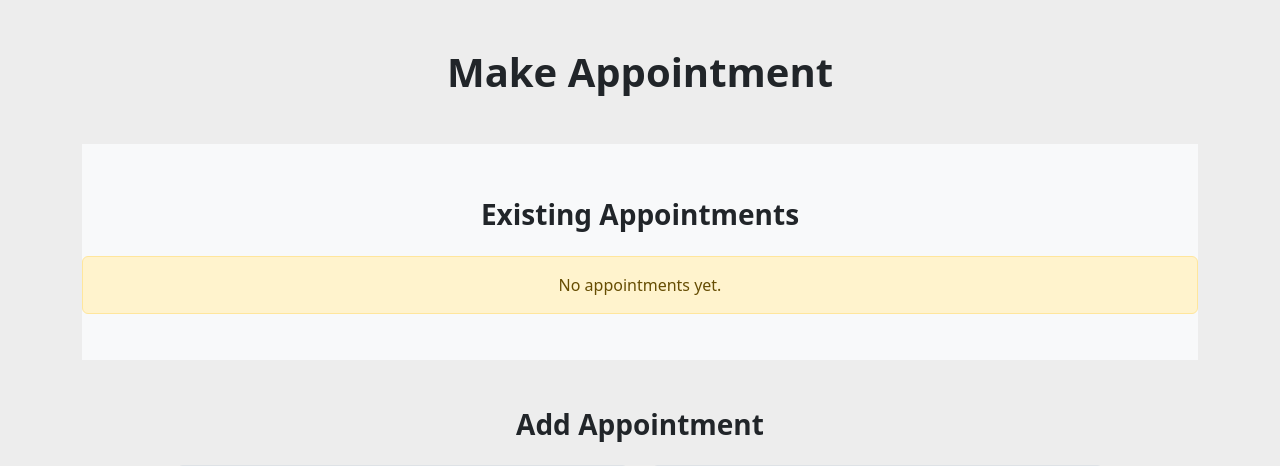
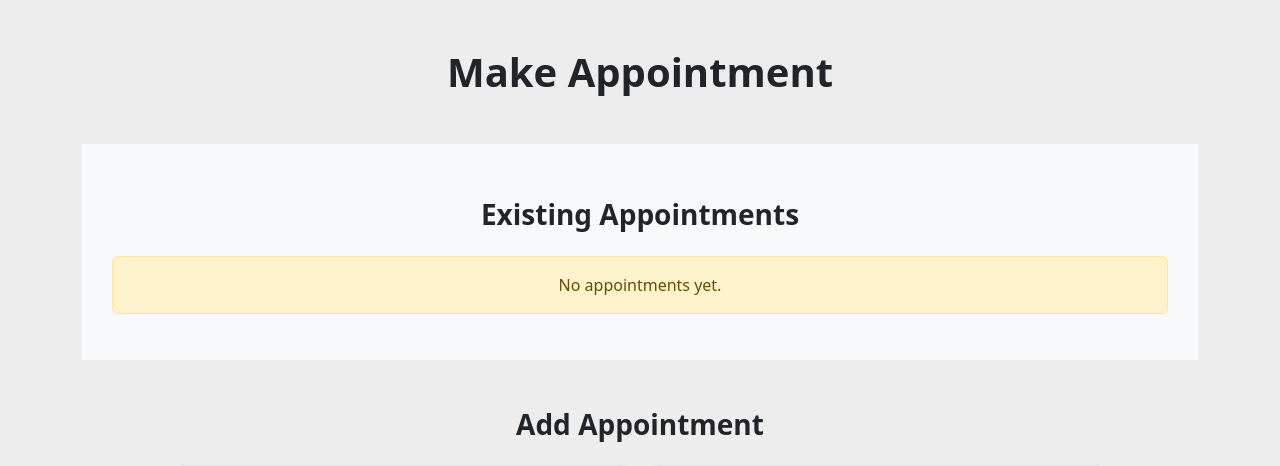
Before and after one commit to gaddour-chaima/medecine_project_flask, a Flask app: template templates/clients.html in a window 1280 px wide. Shown: the part 469-935 px from the top of the page. Run offline with Flask 3, Linux system fonts and the light colour scheme; the template is opened without the code that fills it, so the values that code supplies are empty; some libraries are stand-ins or nearby versions.

Commit message:
sixth commit

```diff
--- a/templates/ai_upload.html
+++ b/templates/ai_upload.html
@@ -13,7 +13,7 @@
         /* Custom Styles */
         #ai_upload_form {
             background-color: #f8f9fa;
-            padding: 50px 0;
+            padding: 50px;
         }
 
         #ai_upload_form .container {
--- a/templates/clients.html
+++ b/templates/clients.html
@@ -41,7 +41,7 @@
         /* Background and spacing improvements */
         #existingAppointments {
             background-color: #f8f9fa;
-            padding: 30px 0;
+            padding: 30px;
         }
 
         #existingAppointments .container {
```
Also changed, not shown: static/uploads/466090218_914944757439850_9052811372167289234_n.png (added), static/uploads/467778403_1691937111387764_2705138626211051749_n.png (added).
